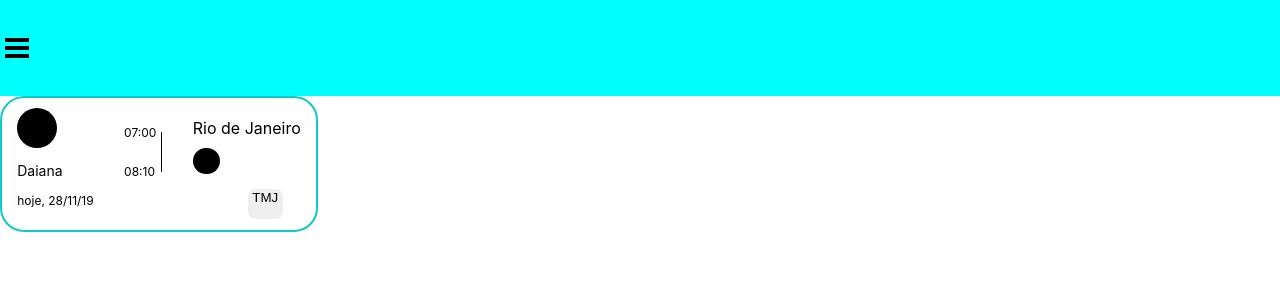
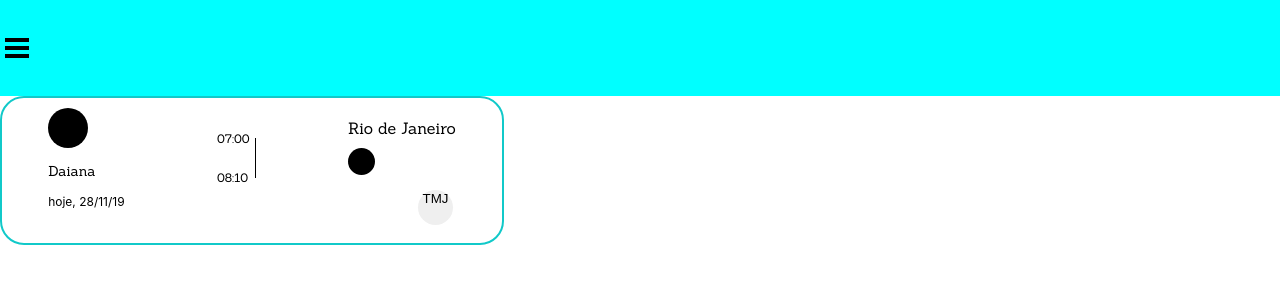
Before and after one commit to estartandodevs-course/sport-friend, a React (Create React App) app: page / in a window 1280 px wide. Shown: the top 300 px of the page. Built offline with nearby package versions, Linux system fonts and the light colour scheme.

Commit message:
CardComponent Desktop

```diff
--- a/src/components/Card/card.js
+++ b/src/components/Card/card.js
@@ -26,5 +26,6 @@ export default function Card() {
                 <button className="acc">TMJ</button>
             </div>
         </section>
+
     );
 }
--- a/src/components/Card/card.scss
+++ b/src/components/Card/card.scss
@@ -1,3 +1,5 @@
+@import url("https://fonts.googleapis.com/css?family=Sanchez&display=swap");
+
 .Container {
   display: flex;
   justify-content: space-around;
@@ -5,6 +7,7 @@
   height: 132px;
   border: solid 2px #11c9c9;
   border-radius: 24px;
+  font-family: "Sanchez", serif;
 
   .box {
     display: flex;
@@ -71,10 +74,86 @@
       border: none;
       border-radius: 7px;
       margin: 15px 0px 0px 55px;
-
     }
-        .acc:hover{
-          background-color: #11c9c9;
-        }
+    .acc:hover {
+      background-color: rgba(70, 234, 234, 0.64);
+    }
   }
 }
+
+@media screen and (min-width: 740px) {
+  .Container {
+    width: 500px;
+    height: 145px;
+
+    .box {
+      display: flex;
+      flex-direction: column;
+      margin-top: 10px;
+      .img {
+        width: 40px;
+        height: 40px;
+        border-radius: 20px;
+        background-color: black;
+      }
+
+      .User_Name {
+        font-size: 14px;
+      }
+
+      .data {
+        margin: 0;
+        font-size: 12px;
+        font-family: -apple-system, BlinkMacSystemFont, "Segoe UI", Roboto, Oxygen, Ubuntu, Cantarell, "Open Sans",
+          "Helvetica Neue", sans-serif;
+      }
+    }
+
+    .Time {
+      display: flex;
+      justify-content: center;
+      flex-direction: column;
+      font-size: 12px;
+      margin-bottom: 25px;
+
+      .bar {
+        display: flex;
+        flex-direction: column;
+        justify-content: center;
+        border-right: 1px solid;
+        height: 40px;
+
+        .start {
+          margin-right: 5px;
+        }
+      }
+    }
+
+    .Box_info {
+      display: flex;
+      flex-direction: column;
+      margin-top: 20px;
+      .Local {
+        margin: 0;
+      }
+
+      .icon {
+        width: 27px;
+        height: 27px;
+        border-radius: 20px;
+        background-color: black;
+        margin-top: 10px;
+      }
+
+      .acc {
+        border-radius: 30px;
+        width: 35px;
+        height: 35px;
+        margin: 15px 0px 0px 70px;
+      }
+      .acc:hover {
+        background-color: rgba(70, 234, 234, 0.64);
+      }
+    }
+  }
+}
```
